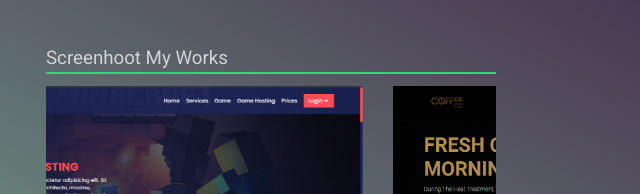
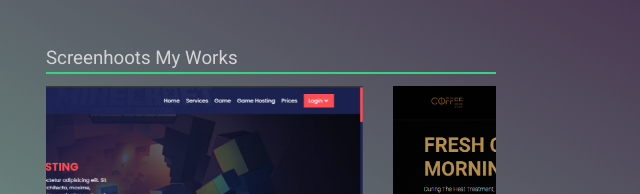
Before and after one commit to IgorPanasik/rsschool-cv, a plain HTML site: page index.html in a window 1280 px wide. Shown: the part 1249-1443 px from the top of the page, 619-1259 px from the left. Drawn offline with nearby package versions, Linux system fonts and the light colour scheme.

Commit message:
fix: mistake in index.html

```diff
--- a/index.html
+++ b/index.html
@@ -206,7 +206,7 @@
 
     <div class="images swiper">
       <h3 class="images__title title">
-        Screenhoot My Works
+        Screenhoots My Works
       </h3>
 
       <div class="swiper-wrapper">
```
